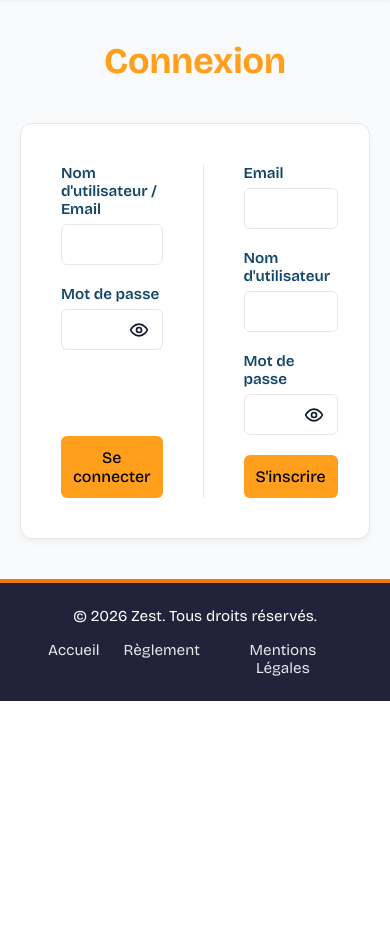
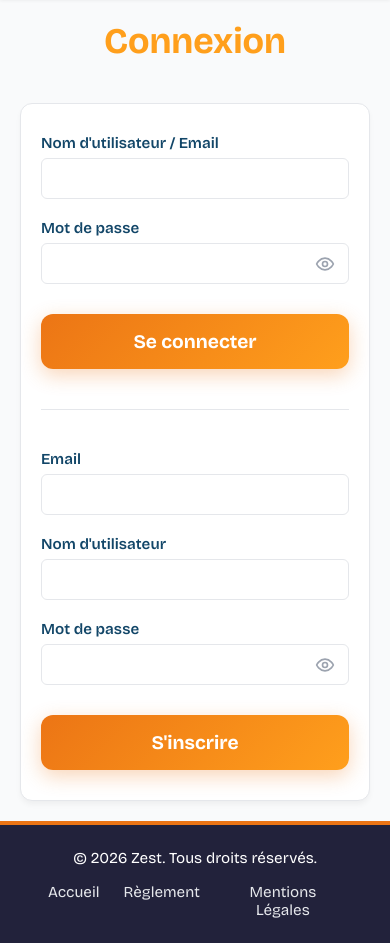
Before and after one commit to AnnaAnnakie/SAE203, a PHP site: page /login.php in a window 390 px wide. Shown: the part 214-1157 px from the top of the page. Before the commit the page ends 915 px from the top, so only its background shows below. Run offline with PHP 8.4, Linux system fonts and the light colour scheme; some web fonts are replaced.

Commit message:
fix: harmonize with the other pages

```diff
--- a/sae203/css/login.css
+++ b/sae203/css/login.css
@@ -3,6 +3,7 @@ main {
     width: 100%;
     margin: 40px auto;
     padding: 0 20px;
+    box-sizing: border-box;
 }
 
 h1 {
@@ -54,22 +55,29 @@ h1 {
     }
 
     button[type="submit"] {
-        background: var(--amber-glow);
         border: none;
-        padding: 12px;
-        border-radius: 6px;
-        font-size: 1rem;
-        font-weight: 500;
+        background: linear-gradient(135deg, var(--orange) 0%, var(--amber-glow) 100%);
+        color: var(--white);
+        padding: 16px 40px;
+        border-radius: 12px;
+        font-size: 1.2rem;
+        font-weight: 700;
+        box-shadow: 0 6px 20px rgba(236, 117, 21, 0.3);
+
         cursor: pointer;
         margin-top: auto;
-        transition: background-color 0.2s ease;
+        transition: all 0.2s ease;
+        width: 100%;
+        box-sizing: border-box;
 
         &:hover {
-            background: var(--orange);
+            transform: translateY(-2px);
+            box-shadow: 0 8px 24px rgba(236, 117, 21, 0.4);
+            background: linear-gradient(135deg, var(--orange) 0%, var(--amber-glow) 100%); /* Fix pour garder le dégradé au survol */
         }
 
         &:active {
-            background: var(--mustard);
+            transform: translateY(0);
         }
     }
 }
@@ -78,7 +86,7 @@ h1 {
     position: relative;
     width: 100%;
     display: flex;
-    align-items: center;
+    flex-direction: column;
 
     input {
         width: 100%;
@@ -96,26 +104,25 @@ h1 {
     cursor: pointer;
     display: flex;
     justify-content: center;
+    align-items: center;
     user-select: none;
     z-index: 5;
 
-    .toggle-password svg {
-        width: 100%;
-        height: 100%;
-        color: #9ca3af; /* Couleur grise neutre par défaut */
-        transition: color 0.2s ease, transform 0.1s ease;
-    }
-    &:hover svg {
+    svg {
         width: 100%;
         height: 100%;
         color: #9ca3af;
         transition: color 0.2s ease, transform 0.1s ease;
     }
+
+    &:hover svg {
+        color: var(--yale-blue);
+    }
+
     svg.hidden {
         display: none !important;
     }
 }
-
 
 .error {
     background-color: var(--light-grey);
@@ -133,3 +140,26 @@ hr {
     border-left: 1px solid var(--light-grey);
     margin: 0;
 }
+
+@media (max-width: 768px) {
+    main {
+        margin: 20px auto;
+    }
+
+    #forms {
+        flex-direction: column;
+        gap: 30px;
+        padding: 30px 20px;
+    }
+
+    hr {
+        border-left: none;
+        border-top: 1px solid var(--light-grey);
+        width: 100%;
+        margin: 10px 0;
+    }
+
+    .form button[type="submit"] {
+        margin-top: 10px;
+    }
+}
```
